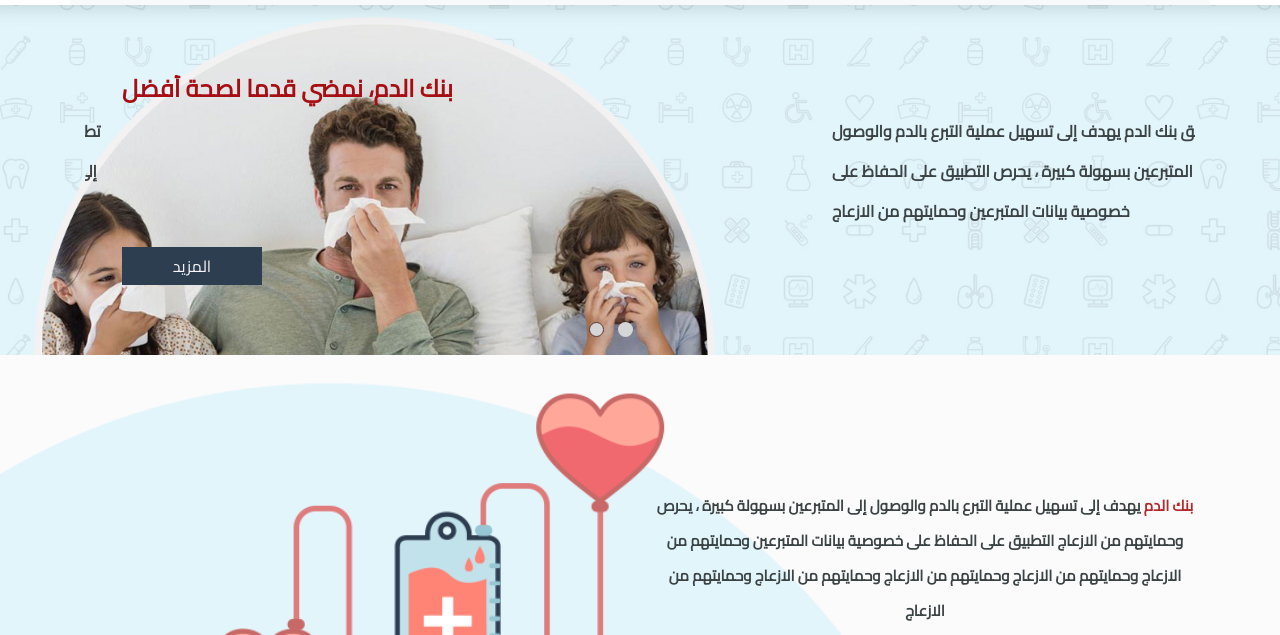
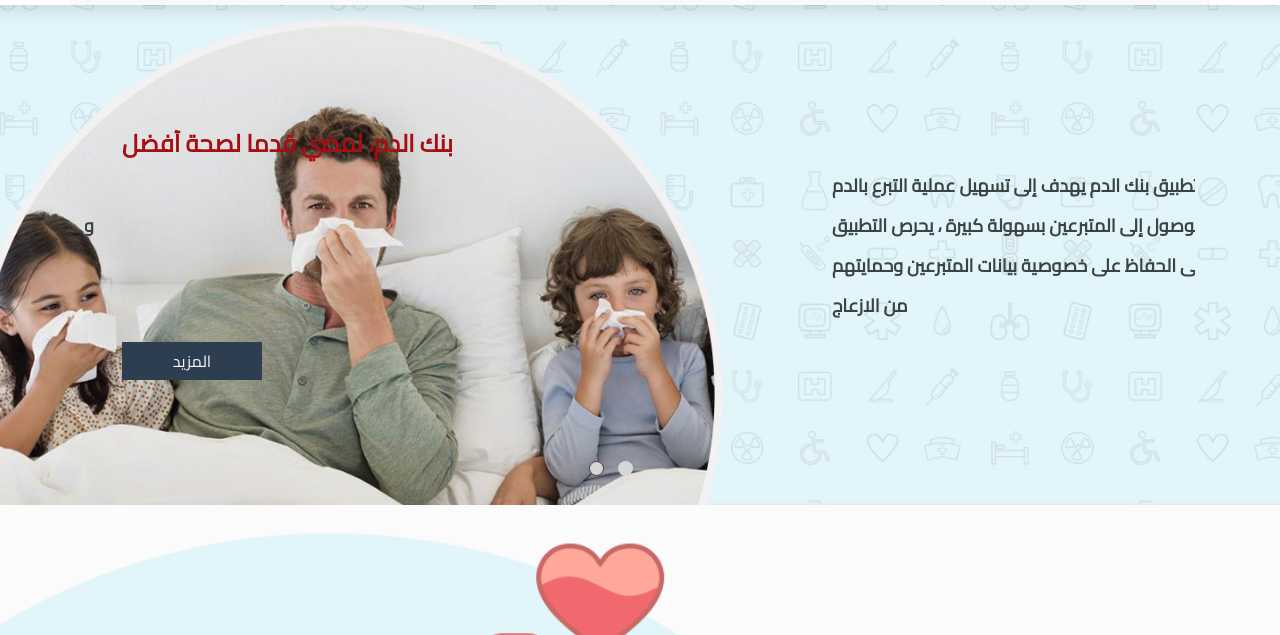
Before and after one commit to khaled826/bloodbank, a plain HTML site: page index.html in a window 1280 px wide. Shown: the part 145-780 px from the top of the page. Drawn offline with nearby package versions, Linux system fonts and the light colour scheme; files whose address does not match are found by name.

Commit message:
bloodbankv3.2

```diff
--- a/assets/css/media-queries.css
+++ b/assets/css/media-queries.css
@@ -73,19 +73,19 @@
 }
 
 @media (min-width: 1500px) and (max-width: 1699px) {
-    .slogan {background-size: 100% 100%; min-height: 500px}
-    .slogan .owl-dots {position: absolute; top: 145%; right: 50%}
+    /*.slogan {background-size: 100% 100%; min-height: 500px}
+    .slogan .owl-dots {position: absolute; top: 145%; right: 50%}*/
 }
 
 @media (min-width: 1700px) {
-    .slogan {background-size: 100% 100%; min-height: 580px}
+    /*.slogan {background-size: 100% 100%; min-height: 580px}
     .slogan .owl-dots {position: absolute; top: 125%; right: 50%}
     .slogan p {
         max-width: 400px;
         line-height: 60px;
         font-weight: 700;
         font-size: 20px;
-    }
+    }*/
 }
 
 @media (max-width: 991px) {
--- a/assets/css/my-style.css
+++ b/assets/css/my-style.css
@@ -76,9 +76,9 @@ body {
 
 /*Starting slogan*/
 .slogan {
-    background: url(../imgs/header.jpg)no-repeat;
+    background: url(../imgs/header.jpg) center center no-repeat ;
     background-size: cover;
-    min-height: 350px;
+    min-height: 500px;
     position: relative;
 }
 
@@ -92,6 +92,7 @@ body {
     line-height: 40px;
     font-weight: 700;
     color: #3c4344;
+    font-size: 18px;
 }
 
 .slogan .my-text a {
@@ -103,7 +104,7 @@ body {
 
 .slogan .owl-dots {
     position: absolute;
-    top: 115%;
+    top: 130%;
     right: 50%;
 }
 
```
